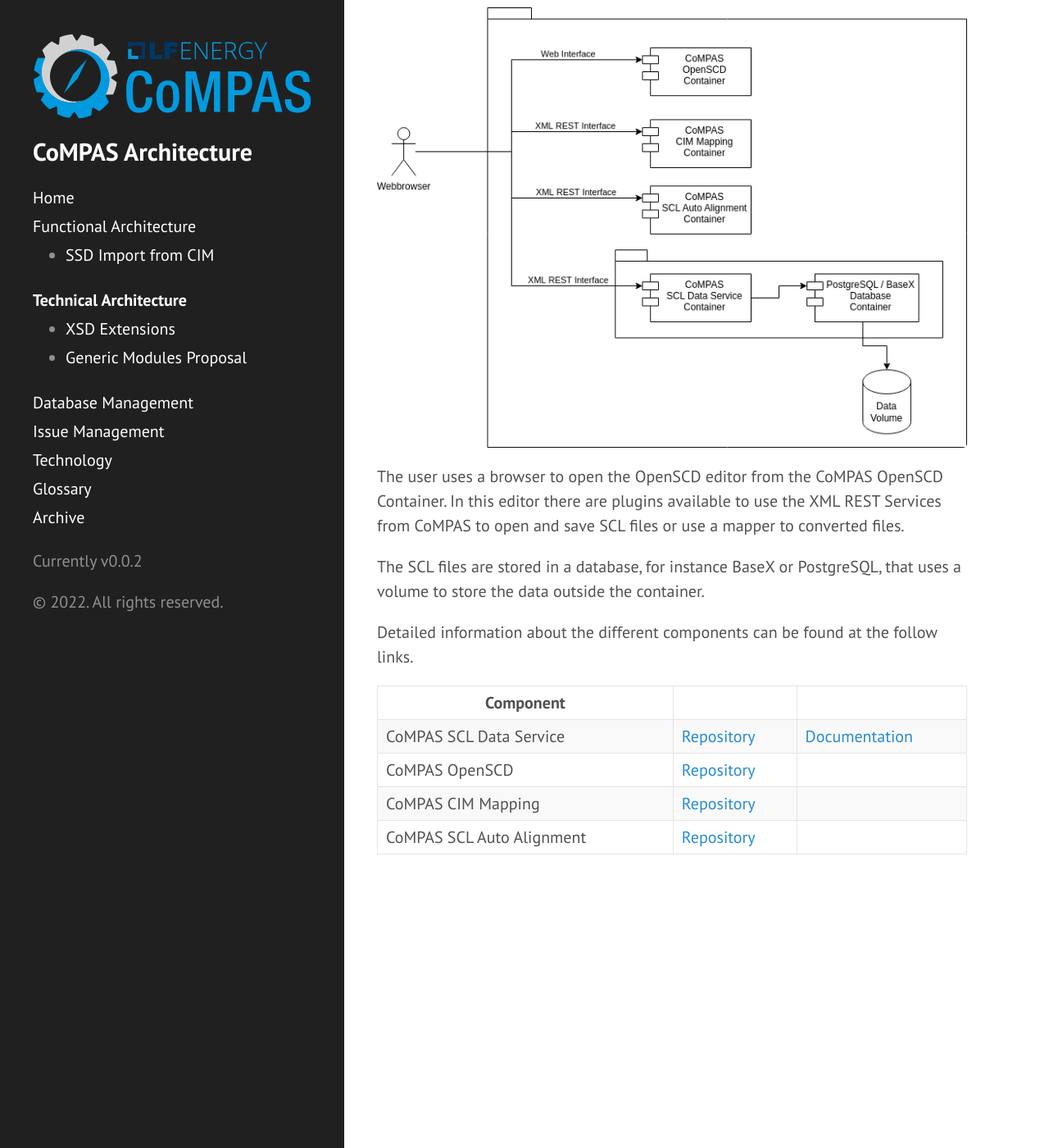
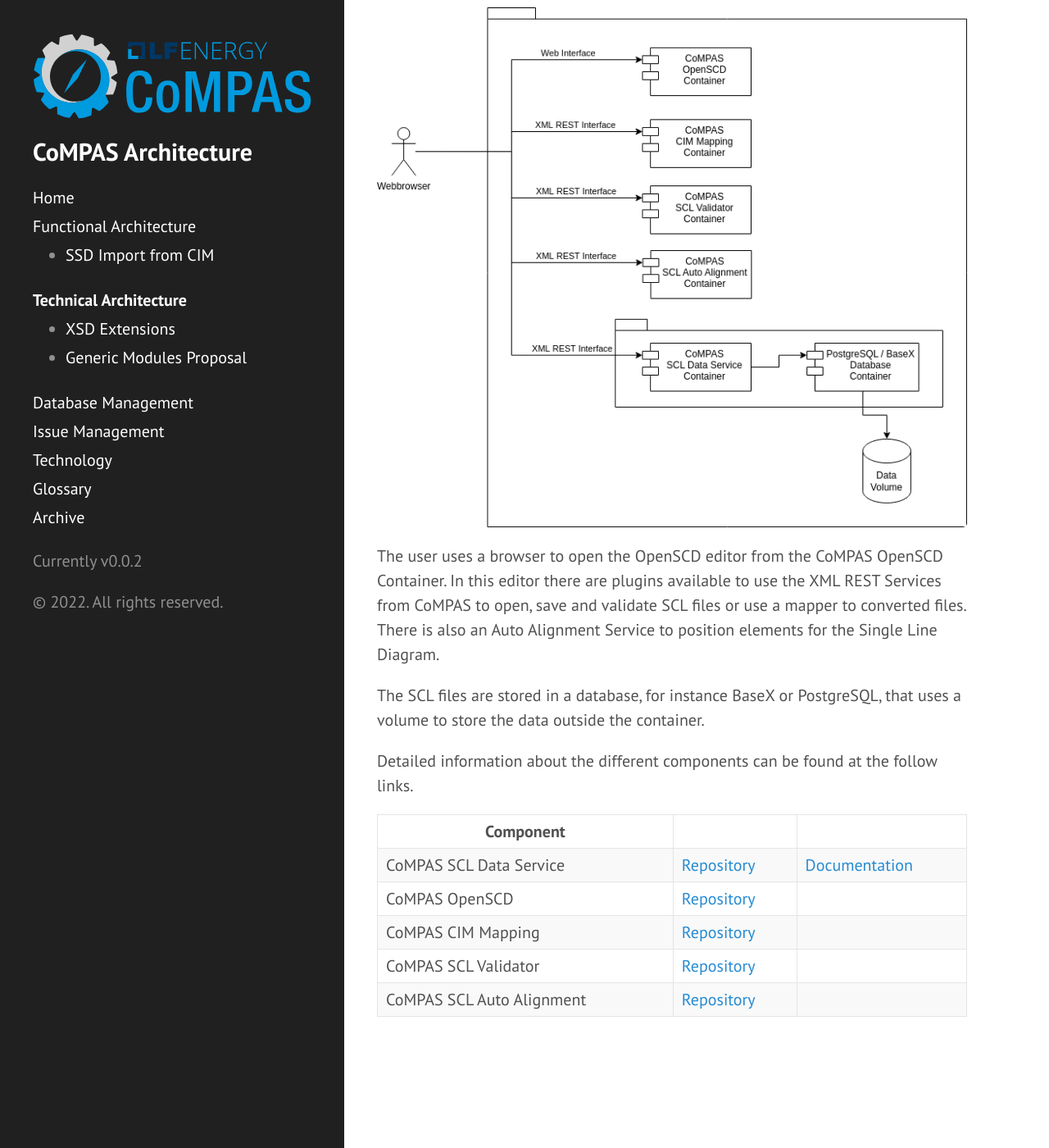
Before and after one commit to com-pas/compas-architecture, a Jekyll site: the page built from technical/TECHNICAL_ARCHITECTURE.md, in a window 1280 px wide and 1400 px high, scrolled down 1904 px. Shown: the whole window at 82% size. Built offline with Jekyll 4.4.1, drawn with Linux system fonts in a browser that asks for light colours; our own code applies the rules of GitHub Pages for plain Markdown files.

Commit message:
Added SCL Validator to the deployment view.
Signed-off-by: Dennis Labordus <dennis.labordus@alliander.com>

```diff
--- a/technical/TECHNICAL_ARCHITECTURE.md
+++ b/technical/TECHNICAL_ARCHITECTURE.md
@@ -29,7 +29,8 @@ Generally speaking, it is a good idea to deploy one thing per container. Reasons
 * No need for a process magager
 
 
-Third party microservices can be incorporated in an end user application or can be required for CoMPAS microservices, but this is out of scope for the project.
+Third party microservices can be incorporated in an end user application or can be required for CoMPAS microservices,
+but this is out of scope for the project.
 
 Deployment is done by the users of CoMPAS and out of scope for the project.
 
@@ -40,9 +41,11 @@ This view will be updated during time to add the new components that are build.
 ![CoMPAS Deploment View](images/CoMPAS-DeploymentView.png)
 
 The user uses a browser to open the OpenSCD editor from the CoMPAS OpenSCD Container. In this editor there are plugins
-available to use the XML REST Services from CoMPAS to open and save SCL files or use a mapper to converted files.
+available to use the XML REST Services from CoMPAS to open, save and validate SCL files or use a mapper to converted
+files. There is also an Auto Alignment Service to position elements for the Single Line Diagram.
 
-The SCL files are stored in a database, for instance BaseX or PostgreSQL, that uses a volume to store the data outside the container.
+The SCL files are stored in a database, for instance BaseX or PostgreSQL, that uses a volume to store the data outside
+the container.
 
 Detailed information about the different components can be found at the follow links.
 
@@ -51,4 +54,5 @@ Detailed information about the different components can be found at the follow l
 | CoMPAS SCL Data Service   | [Repository](https://github.com/com-pas/compas-scl-data-service)   | [Documentation](https://github.com/com-pas/compas-scl-data-service/blob/main/doc/compas-scl-data-service.md)  |
 | CoMPAS OpenSCD            | [Repository](https://github.com/com-pas/compas-open-scd)           |                                                                                                               |
 | CoMPAS CIM Mapping        | [Repository](https://github.com/com-pas/compas-cim-mapping)        |                                                                                                               |
+| CoMPAS SCL Validator      | [Repository](https://github.com/com-pas/compas-scl-validator)      |                                                                                                               |
 | CoMPAS SCL Auto Alignment | [Repository](https://github.com/com-pas/compas-scl-auto-alignment) |                                                                                                               |
```
Also changed, not shown: technical/images/CoMPAS-DeploymentView.png, 1 other file.
